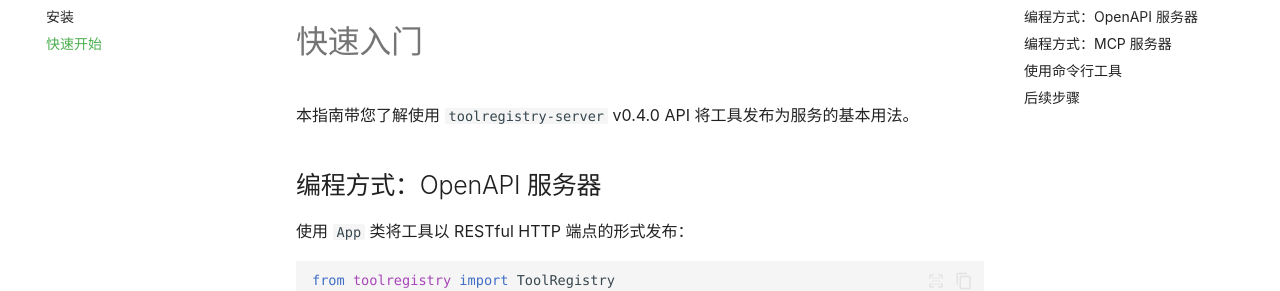
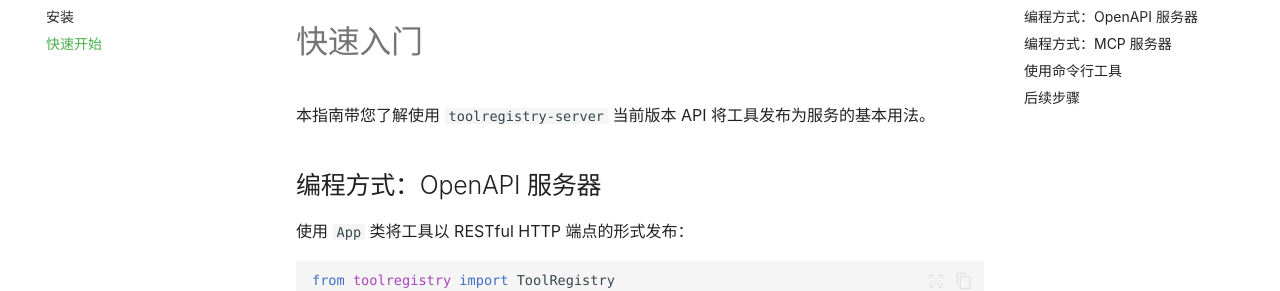
Before and after one commit to Oaklight/toolregistry-server, an MkDocs documentation site: the page built from docs/get-started/quickstart.md, in a window 1280 px wide and 900 px high. Shown: the part 169-460 px from the top of the window. Built offline with MkDocs 1.6.1 and Material for MkDocs 9.7.7, drawn with Linux system fonts in a browser that asks for light colours; some web fonts are replaced; comment, search, counter and statistics services are not loaded.

Commit message:
docs: 更新过时版本引用 (0.5.0 → 0.18.0, v0.4.0 → 当前版本)

```diff
--- a/docs/get-started/quickstart.md
+++ b/docs/get-started/quickstart.md
@@ -1,6 +1,6 @@
 # 快速入门
 
-本指南带您了解使用 `toolregistry-server` v0.4.0 API 将工具发布为服务的基本用法。
+本指南带您了解使用 `toolregistry-server` 当前版本 API 将工具发布为服务的基本用法。
 
 ## 编程方式：OpenAPI 服务器
 
```
Also changed, not shown: docs/get-started/installation.md (+1 -1 lines).
